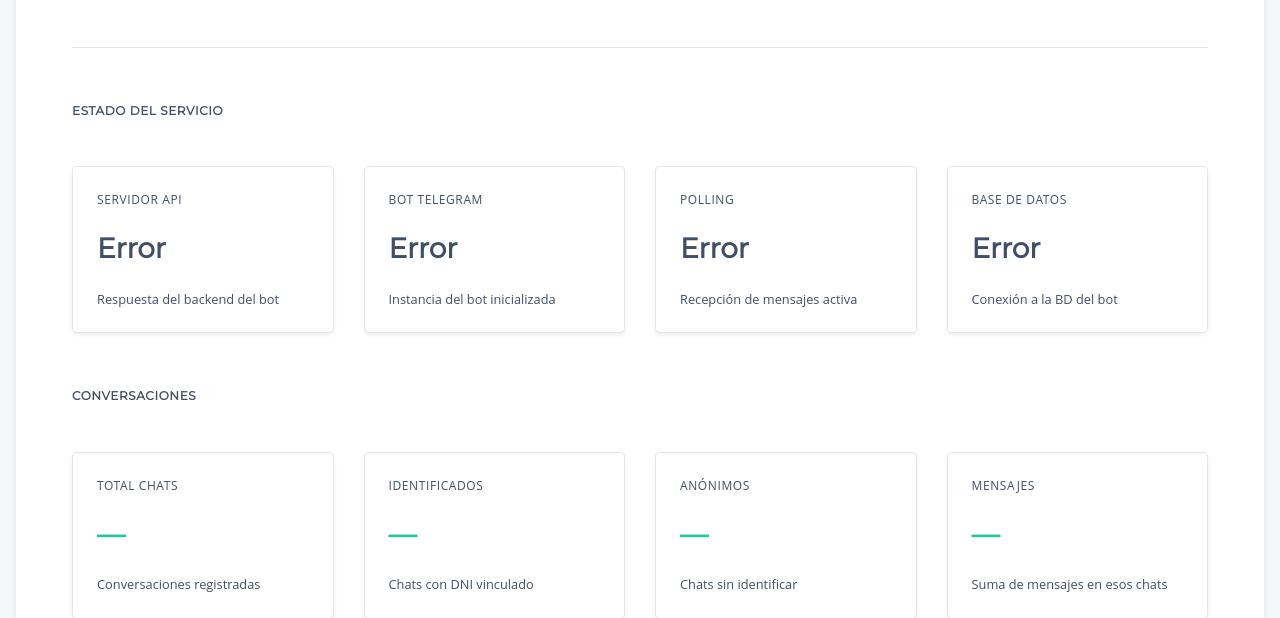
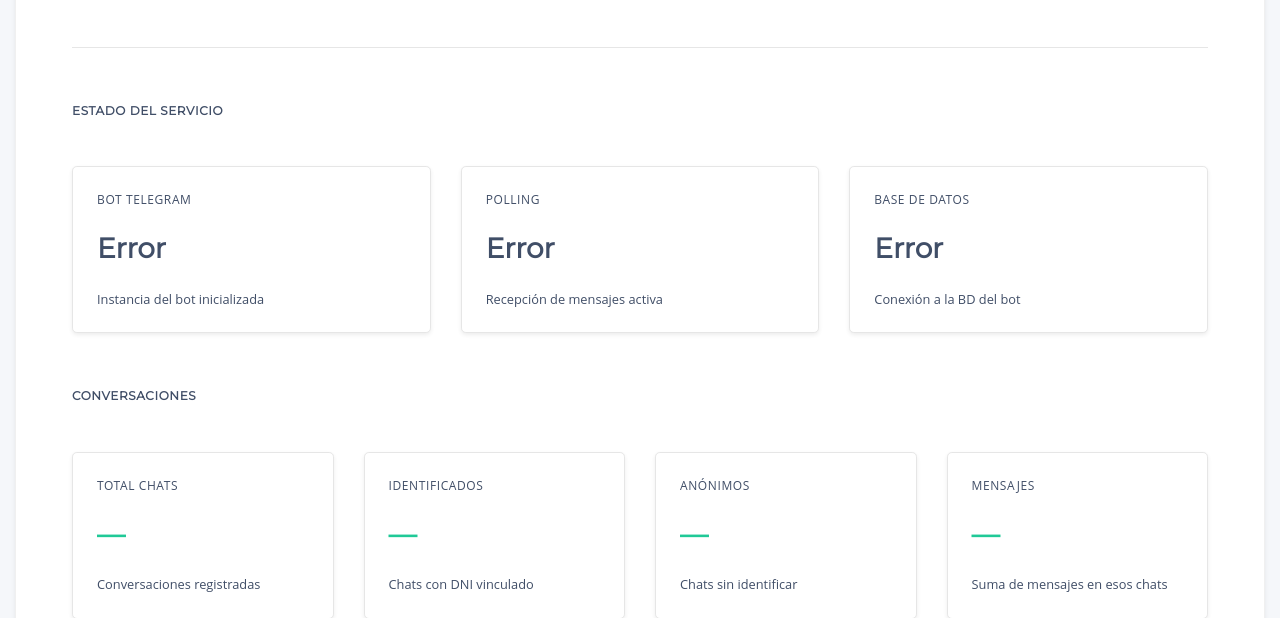
Before and after one commit to Nicole-TC/Proyecto_Hospital-Portfolio, a PHP site: template admin/vistas/chatbot/dashboard.php in a window 1280 px wide. Shown: the part 171-789 px from the top of the page. Run offline with PHP 8.4, Linux system fonts and the light colour scheme; the template is opened without the code that fills it, so the values that code supplies are empty; some libraries are stand-ins or nearby versions.

Commit message:
FRON-58: Se realiza modificacion en dashboard del bot

```diff
--- a/admin/vistas/chatbot/dashboard.php
+++ b/admin/vistas/chatbot/dashboard.php
@@ -20,16 +20,7 @@
             Estado del servicio
         </h6>
         <div class="row g-3 mb-4" id="dash-cards-estado">
-            <div class="col-12 col-sm-6 col-xl-3">
-                <div class="card shadow-sm h-100 border rounded-3 bg-white">
-                    <div class="card-body">
-                        <p class="text-muted small text-uppercase mb-2" style="font-size: 0.75rem; letter-spacing: 0.05em;">Servidor API</p>
-                        <h2 class="fw-bold mb-2 text-muted" id="dash-servidor">—</h2>
-                        <p class="mb-0 text-muted small">Respuesta del backend del bot</p>
-                    </div>
-                </div>
-            </div>
-            <div class="col-12 col-sm-6 col-xl-3">
+            <div class="col-12 col-sm-6 col-xl-4">
                 <div class="card shadow-sm h-100 border rounded-3 bg-white">
                     <div class="card-body">
                         <p class="text-muted small text-uppercase mb-2" style="font-size: 0.75rem; letter-spacing: 0.05em;">Bot Telegram</p>
@@ -38,7 +29,7 @@
                     </div>
                 </div>
             </div>
-            <div class="col-12 col-sm-6 col-xl-3">
+            <div class="col-12 col-sm-6 col-xl-4">
                 <div class="card shadow-sm h-100 border rounded-3 bg-white">
                     <div class="card-body">
                         <p class="text-muted small text-uppercase mb-2" style="font-size: 0.75rem; letter-spacing: 0.05em;">Polling</p>
@@ -47,7 +38,7 @@
                     </div>
                 </div>
             </div>
-            <div class="col-12 col-sm-6 col-xl-3">
+            <div class="col-12 col-sm-6 col-xl-4">
                 <div class="card shadow-sm h-100 border rounded-3 bg-white">
                     <div class="card-body">
                         <p class="text-muted small text-uppercase mb-2" style="font-size: 0.75rem; letter-spacing: 0.05em;">Base de datos</p>
@@ -204,7 +195,6 @@ document.addEventListener("DOMContentLoaded", function () {
                 }
 
                 // Verde si esta bien, rojo si no
-                escribir("dash-servidor", datos.servidor ? "Online" : "Offline", datos.servidor ? "#20c997" : "#dc3545");
                 escribir("dash-bot", datos.bot ? "Activo" : "Inactivo", datos.bot ? "#20c997" : "#dc3545");
                 escribir("dash-polling", datos.polling ? "Activo" : "Inactivo", datos.polling ? "#20c997" : "#dc3545");
                 escribir("dash-db", datos.db ? "OK" : "Caída", datos.db ? "#20c997" : "#dc3545");
@@ -222,7 +212,6 @@ document.addEventListener("DOMContentLoaded", function () {
             })
             .catch(function () {
                 var badge = document.getElementById("dash-estado-general");
-                escribir("dash-servidor", "Error", "#dc3545");
                 escribir("dash-bot", "Error", "#dc3545");
                 escribir("dash-polling", "Error", "#dc3545");
                 escribir("dash-db", "Error", "#dc3545");
```
